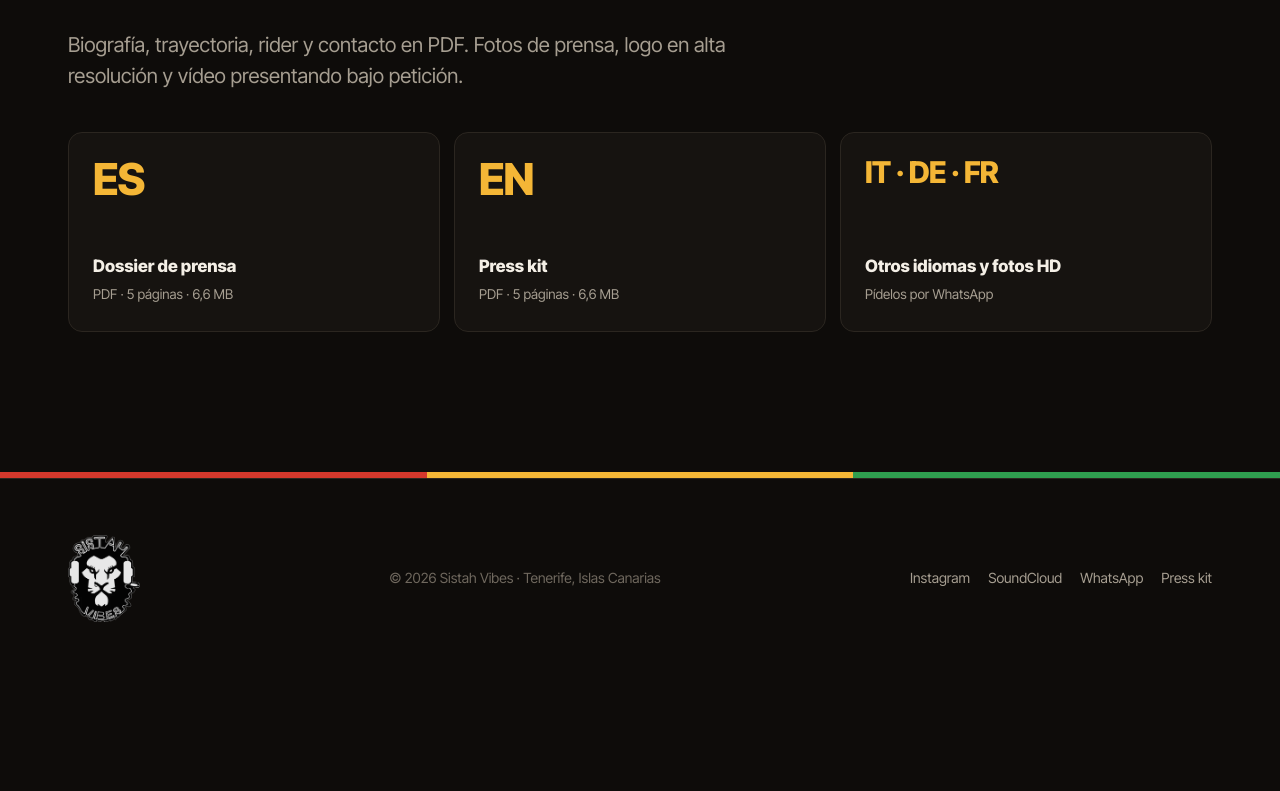
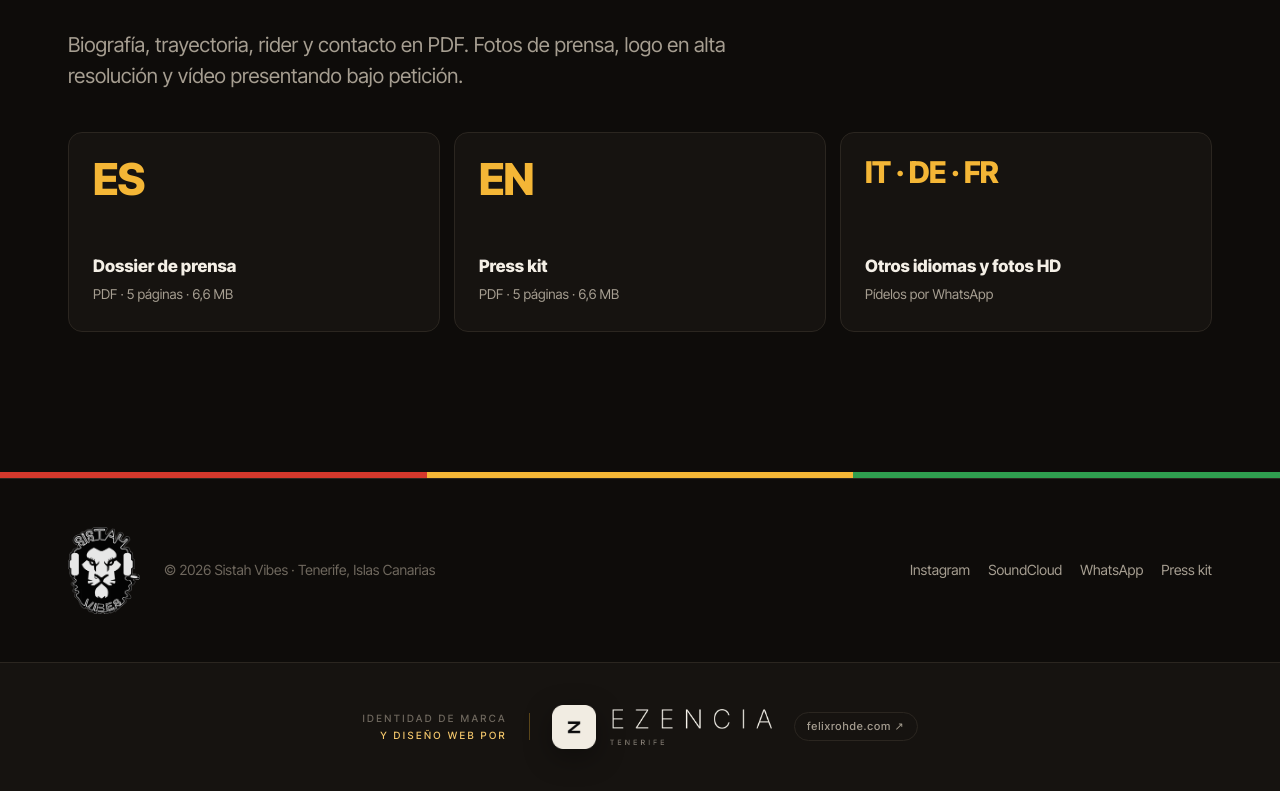
Before and after one commit to felixrohdeezencia/sistah-vibes, a plain HTML site: page index.html in a window 1280 px wide. Shown: the part 10798-11589 px from the top of the page. Before the commit the page ends 11476 px from the top, so only its background shows below. Drawn offline with Linux system fonts and the light colour scheme.

Commit message:
Add Ezencia signature footer linking felixrohde.com
Co-Authored-By: Claude Opus 5.5 <noreply@anthropic.com>

```diff
--- a/index.html
+++ b/index.html
@@ -6,6 +6,7 @@
 <title>Sistah Vibes · DJ, productora y presentadora · Tenerife</title>
 <meta name="description" content="Sistah Vibes (Karla León): DJ, productora y presentadora oficial del Rototom Sunsplash. Reggae, dancehall, Afro House, Afro Tech y Amapiano desde Tenerife para Europa y América. Booking por WhatsApp.">
 <meta name="theme-color" content="#0e0c0a">
+<meta name="author" content="Ezencia · felixrohde.com">
 <link rel="icon" type="image/png" href="assets/img/favicon.png">
 <link rel="apple-touch-icon" href="assets/img/apple-touch-icon.png">
 <meta property="og:type" content="website">
@@ -320,14 +321,43 @@ a.pk:hover{border-color:var(--accent)}
 @media (max-width:760px){.press-grid{grid-template-columns:1fr}.pk{min-height:0}}
 
 /* Footer */
-footer{padding:56px 0 calc(110px + env(safe-area-inset-bottom));border-top:1px solid var(--line)}
+footer{border-top:1px solid var(--line)}
+footer>.wrap{padding-block:48px}
+footer>.wrap>p{margin-right:auto}
 footer .mark{width:72px;height:auto;opacity:.9}
 footer .wrap{display:flex;flex-wrap:wrap;justify-content:space-between;gap:24px;align-items:center}
 footer p{margin:0;font-size:14px;color:var(--dim)}
 footer nav{display:flex;gap:18px;flex-wrap:wrap}
 footer nav a{font-size:14px;color:var(--muted);text-decoration:none}
 footer nav a:hover{color:var(--accent)}
-@media (min-width:900px){footer{padding-bottom:56px}}
+/* Ezencia signature (shared component from karlaleon.com, NuMA), themed to the page tokens */
+.sig{border-top:1px solid var(--line);background:var(--ink-2)}
+.sig .wrap{padding-block:30px calc(30px + env(safe-area-inset-bottom));display:flex;justify-content:center}
+.ez{display:inline-flex;align-items:center;gap:22px;text-decoration:none;color:var(--paper);padding:12px 18px;border-radius:16px;transition:background-color .35s ease}
+[data-theme="afro"] .ez{border-radius:2px}
+.ez:hover,.ez:focus-visible{background:color-mix(in srgb,var(--paper) 4.5%,transparent)}
+.ez-by{display:grid;gap:7px;text-align:right;padding-right:22px;border-right:1px solid color-mix(in srgb,var(--accent) 32%,transparent);font:500 10px/1 var(--body);letter-spacing:.24em;text-transform:uppercase;color:var(--dim)}
+.ez-by b{font-weight:500;color:color-mix(in srgb,var(--accent) 70%,var(--paper))}
+.ez-row{display:inline-flex;align-items:center;gap:14px}
+.ez-z{position:relative;width:44px;height:44px;flex:none;filter:drop-shadow(0 8px 14px rgba(0,0,0,.35));transition:transform .45s cubic-bezier(.2,.7,.2,1)}
+.ez-z img{position:absolute;inset:0;width:100%;height:100%;transition:opacity .45s ease}
+.ez-z .g{opacity:0}
+.ez:hover .ez-z,.ez:focus-visible .ez-z{transform:rotate(-6deg)}
+.ez:hover .ez-z .g,.ez:focus-visible .ez-z .g{opacity:1}
+.ez-wm{display:block;height:36px;width:auto}
+.ez-go{font:500 11px/1 var(--body);letter-spacing:.08em;color:var(--muted);padding:8px 12px;border:1px solid var(--line);border-radius:999px;transition:color .3s,border-color .3s}
+[data-theme="afro"] .ez-go{border-radius:2px}
+.ez:hover .ez-go,.ez:focus-visible .ez-go{color:var(--accent);border-color:color-mix(in srgb,var(--accent) 60%,transparent)}
+@media (max-width:899px){.sig .wrap{padding-bottom:calc(104px + env(safe-area-inset-bottom))}}
+@media (max-width:640px){
+  .ez{flex-direction:column;gap:16px;padding:14px 10px}
+  .ez-by{text-align:center;border-right:0;padding-right:0;display:block;line-height:1.6}
+  .ez-by br{display:none}
+  .ez-by b::before{content:" "}
+  .ez-z{width:40px;height:40px}
+  .ez-wm{height:32px}
+}
+@media (prefers-reduced-motion:reduce){.ez-z,.ez-z img,.ez-go{transition:none}}
 
 /* Mobile booking bar */
 .mbar{position:fixed;left:12px;right:12px;bottom:calc(12px + env(safe-area-inset-bottom));z-index:60;display:flex;gap:8px;padding:8px;border-radius:999px;background:color-mix(in srgb,var(--ink-2) 92%,transparent);backdrop-filter:blur(14px);-webkit-backdrop-filter:blur(14px);border:1px solid var(--line);transform:translateY(140%);transition:transform .35s cubic-bezier(.2,.7,.2,1)}
@@ -687,6 +717,18 @@ footer nav a:hover{color:var(--accent)}
       <a href="#presskit">Press kit</a>
     </nav>
   </div>
+  <div class="sig">
+    <div class="wrap">
+      <a class="ez" href="https://felixrohde.com/" target="_blank" rel="noopener" data-i18n-aria="ez.aria" aria-label="Identidad de marca y diseño web: Ezencia, Tenerife (felixrohde.com)">
+        <span class="ez-by" data-i18n="ez.by"></span>
+        <span class="ez-row">
+          <span class="ez-z" aria-hidden="true"><img src="assets/img/ezencia/ezencia-zeichen-knochen.png" width="44" height="44" alt="" loading="lazy" decoding="async"><img class="g" src="assets/img/ezencia/ezencia-zeichen-gold.png" width="44" height="44" alt="" loading="lazy" decoding="async"></span>
+          <img class="ez-wm" src="assets/img/ezencia/ezencia-schriftzug-hell.webp" width="162" height="36" alt="Ezencia · Tenerife" loading="lazy" decoding="async">
+        </span>
+        <span class="ez-go" aria-hidden="true">felixrohde.com ↗</span>
+      </a>
+    </div>
+  </div>
 </footer>
 
 <div class="mbar" id="mbar">
@@ -772,6 +814,7 @@ es: {
   "wa.channel":"Hola Sistah Vibes, quiero recibir el aviso del estreno de Black Beats Radio y nuevas fechas.",
   "pk.h":"Press kit","pk.lead":"Biografía, trayectoria, rider y contacto en PDF. Fotos de prensa, logo en alta resolución y vídeo presentando bajo petición.",
   "pk.meta":"PDF · 5 páginas · 6,6 MB","pk.morebig":"IT · DE · FR","pk.more":"Otros idiomas y fotos HD","pk.moresub":"Pídelos por WhatsApp",
+  "ez.by":"Identidad de marca<br><b>y diseño web por</b>","ez.aria":"Identidad de marca y diseño web: Ezencia, Tenerife (felixrohde.com)",
   "pk.req":"Hola Sistah Vibes, ¿me podéis enviar fotos de prensa en alta resolución, logo y el press kit en otro idioma?"
 },
 en: {
@@ -840,6 +883,7 @@ en: {
   "wa.channel":"Hi Sistah Vibes, please let me know when Black Beats Radio launches and about new dates.",
   "pk.h":"Press kit","pk.lead":"Bio, timeline, rider and contact as a PDF. Press photos, full-resolution logo and hosting video on request.",
   "pk.meta":"PDF · 5 pages · 6.6 MB","pk.morebig":"IT · DE · FR","pk.more":"Other languages and HD photos","pk.moresub":"Request them on WhatsApp",
+  "ez.by":"Brand identity<br><b>and web design by</b>","ez.aria":"Brand identity and web design: Ezencia, Tenerife (felixrohde.com)",
   "pk.req":"Hi Sistah Vibes, could you send me high-res press photos, the logo and the press kit in another language?"
 }};
 
```
Also changed, not shown: assets/img/ezencia/ezencia-schriftzug-hell.webp (added), assets/img/ezencia/ezencia-zeichen-gold.png (added), assets/img/ezencia/ezencia-zeichen-knochen.png (added).
